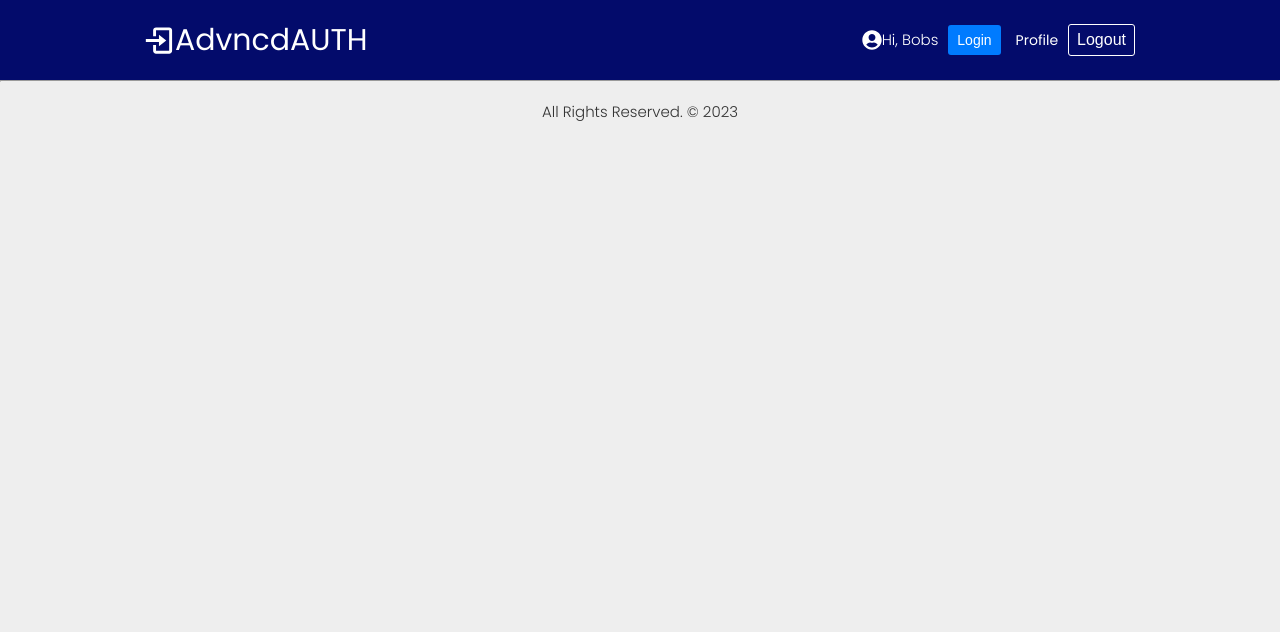
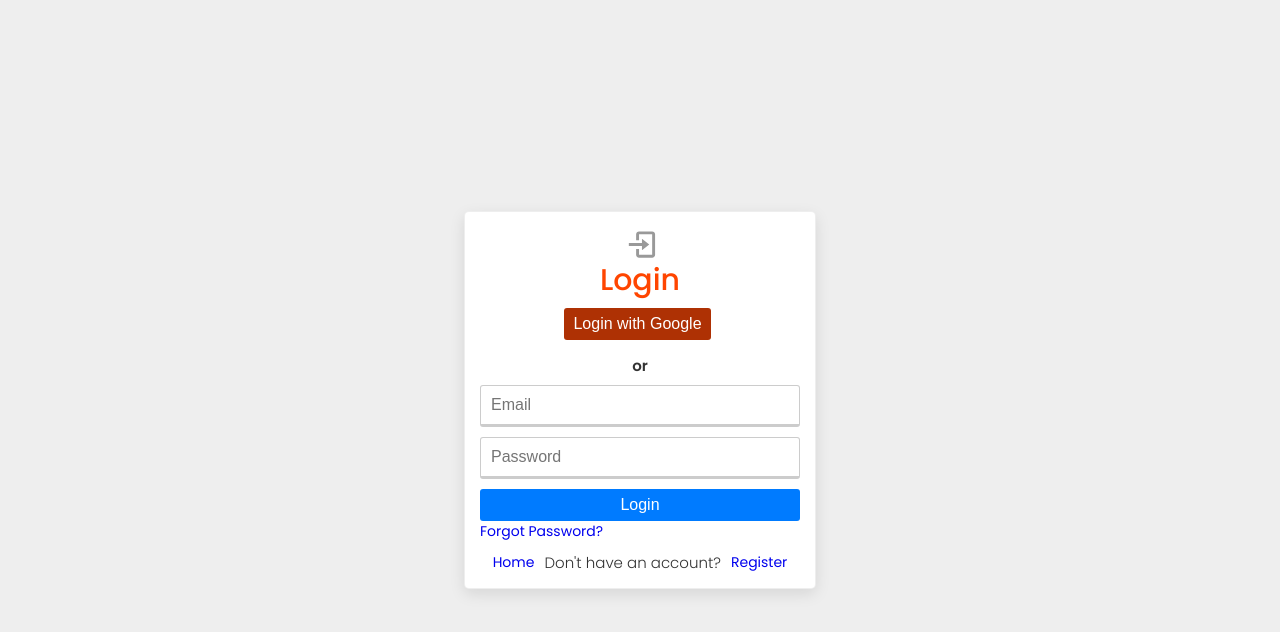
Before and after one commit to BorisLabianca/advanced-auth-app-front, a React (Vite) app: page /login in a window 1280 px wide. Shown: the top 632 px of the page. Built offline with nearby package versions, Linux system fonts and the light colour scheme.

Commit message:
created login page and added condition for header and footer to show or hide

```diff
--- a/src/App.jsx
+++ b/src/App.jsx
@@ -2,6 +2,7 @@
 import Home from "./pages/home/Home";
 import Header from "./components/header/Header";
 import Footer from "./components/footer/Footer";
+import Login from "./pages/auth/Login";
 
 function App() {
   return (
@@ -10,6 +11,7 @@
         <Header />
         <Routes>
           <Route path="/" element={<Home />} />
+          <Route path="/login" element={<Login />} />
         </Routes>
         <Footer />
       </Router>
--- /dev/null
+++ b/src/components/card/Card.jsx
@@ -0,0 +1,7 @@
+import styles from "./Card.module.scss";
+
+const Card = ({ children, cardClass }) => {
+  return <div className={`${styles.card} ${cardClass}`}>{children}</div>;
+};
+
+export default Card;
--- /dev/null
+++ b/src/components/card/Card.module.scss
@@ -0,0 +1,6 @@
+.card {
+  border: 1px solid transparent;
+  border-radius: 5px;
+  box-shadow: var(--box-shadow);
+  overflow: hidden;
+}
--- a/src/components/footer/Footer.jsx
+++ b/src/components/footer/Footer.jsx
@@ -1,6 +1,18 @@
 import React from "react";
+import { useLocation } from "react-router-dom";
 
 const Footer = () => {
+  const { pathname } = useLocation();
+
+  if (
+    pathname === "/login" ||
+    pathname === "/register" ||
+    pathname === "/forgot" ||
+    pathname === "/resetPassword/:resetToken" ||
+    pathname === "/loginWithCode/:email"
+  )
+    return null;
+
   return (
     <>
       <hr className="--color-dark" />
--- a/src/components/header/Header.jsx
+++ b/src/components/header/Header.jsx
@@ -1,28 +1,38 @@
 import { BiLogIn } from "react-icons/bi";
 import { FaUserCircle } from "react-icons/fa";
 import "./Header.scss";
-import { Link, NavLink, useNavigate } from "react-router-dom";
+import { Link, NavLink, useLocation, useNavigate } from "react-router-dom";
 
 const activeLink = ({ isActive }) => (isActive ? "active" : "");
 
 const Header = () => {
+  const { pathname } = useLocation();
   const navigate = useNavigate();
   const goHome = () => {
     navigate("/");
   };
+
+  if (
+    pathname === "/login" ||
+    pathname === "/register" ||
+    pathname === "/forgot" ||
+    pathname === "/resetPassword/:resetToken" ||
+    pathname === "/loginWithCode/:email"
+  )
+    return null;
 
   return (
     <header className="header">
       <nav>
         <div className="logo" onClick={goHome}>
           <BiLogIn size={35} />
-          <span>AdvncdAUTH</span>
+          <span>AdvAUTH</span>
         </div>
 
         <ul className="home-links">
           <li className="--flex-center">
             <FaUserCircle size={20} />
-            <p className="--color-white">Hi, Bobs</p>
+            <p className="--color-white --ml5px">Hi, Bobs</p>
           </li>
           <li>
             <button className="--btn --btn-primary">
--- a/src/index.css
+++ b/src/index.css
@@ -271,6 +271,10 @@
   margin: 0 2rem;
 }
 
+.--ml5px {
+  margin-left: 5px;
+}
+
 /* Padding */
 .--p {
   padding: 1rem;
--- /dev/null
+++ b/src/pages/auth/Auth.module.scss
@@ -0,0 +1,99 @@
+.auth {
+  min-height: 100vh;
+  display: flex;
+  justify-content: center;
+  align-items: center;
+
+  .img {
+    animation: slide-down 0.5s ease;
+  }
+
+  .form {
+    width: 35rem;
+    padding: 1.5rem;
+    animation: slide-up 0.5s ease;
+    background-color: #fff;
+    h2 {
+      color: var(--color-danger);
+      text-align: center;
+    }
+    form {
+      input[type="text"],
+      input[type="email"],
+      input[type="password"] {
+        display: block;
+        font-size: 1.6rem;
+        font-weight: 300;
+        padding: 1rem;
+        margin: 1rem auto;
+        width: 100%;
+        border: 1px solid #ccc;
+        border-bottom: 3px solid #ccc;
+        border-radius: 3px;
+        outline: none;
+
+        &:focus {
+          outline: none;
+          box-shadow: 0 1rem 2rem rgba(0, 0, 0, 0.1);
+          border-bottom: 3px solid #55c57a;
+        }
+
+        &:focus:invalid {
+          border-bottom: 3px solid #ff7730;
+        }
+      }
+      .links {
+        display: flex;
+        justify-content: space-between;
+        margin: 5px 0;
+      }
+
+      p {
+        text-align: center;
+        margin: 1rem;
+      }
+    }
+    .register {
+      display: flex;
+      justify-content: center;
+      align-items: center;
+      margin-top: 1rem;
+    }
+  }
+
+  .group {
+    border: 1px solid var(--light-blue);
+    padding: 5px;
+    margin-bottom: 5px;
+  }
+
+  .indicator {
+    display: flex;
+    justify-content: flex-start;
+    align-items: center;
+    font-size: 10px;
+  }
+
+  @keyframes slide-up {
+    0% {
+      transform: translateY(-5rem);
+    }
+    100% {
+      transform: translateY(0);
+    }
+  }
+  @keyframes slide-down {
+    0% {
+      transform: translateY(5rem);
+    }
+    100% {
+      transform: translateY(0);
+    }
+  }
+}
+
+@media screen and (max-width: 700px) {
+  .img {
+    display: none;
+  }
+}
--- /dev/null
+++ b/src/pages/auth/Login.jsx
@@ -0,0 +1,61 @@
+import { BiLogIn } from "react-icons/bi";
+import Card from "../../components/card/Card";
+import styles from "./Auth.module.scss";
+import { useState } from "react";
+import { Link } from "react-router-dom";
+
+const Login = () => {
+  const [email, setEmail] = useState("");
+  const [password, setPassword] = useState("");
+
+  const handleInputChange = (event) => {};
+
+  const loginUser = (params) => {};
+
+  return (
+    <div className={`container ${styles.auth}`}>
+      <Card>
+        <div className={styles.form}>
+          <div className="--flex-center">
+            <BiLogIn size={35} color="#999" />
+          </div>
+          <h2>Login</h2>
+          <div className="--flex-center">
+            <button className="--btn --btn-google">Login with Google</button>
+          </div>
+          <br />
+          <p className="--text-center --fw-bold">or</p>
+          <form onSubmit={loginUser}>
+            <input
+              type="email"
+              placeholder="Email"
+              required
+              name="email"
+              value={email}
+              onChange={handleInputChange}
+            />
+            <input
+              type="password"
+              placeholder="Password"
+              required
+              name="password"
+              value={password}
+              onChange={handleInputChange}
+            />
+            <button className="--btn --btn-primary --btn-block" type="submit">
+              Login
+            </button>
+          </form>
+          <Link to="/forgot">Forgot Password?</Link>
+          <span className={styles.register}>
+            <Link to="/">Home</Link>
+            <p className="--px">Don't have an account?</p>
+            <Link to="/register">Register</Link>
+          </span>
+        </div>
+      </Card>
+    </div>
+  );
+};
+
+export default Login;
--- a/src/pages/home/Home.jsx
+++ b/src/pages/home/Home.jsx
@@ -1,9 +1,28 @@
+import loginIMG from "../../assets/login.svg";
 import "./Home.scss";
 
 const Home = () => {
   return (
     <div>
-      <h1>Home</h1>
+      <section className="container hero">
+        <div className="hero-text">
+          <h2>MERN Statck Authentication System</h2>
+          <p>
+            Learn and master authentication and authorization using MERN stack.
+          </p>
+          <p>
+            Implement user registration, login, password reset, social login,
+            user permission, email notification, etc...
+          </p>
+          <div className="hero-buttons --flex-start">
+            <button className="--btn --btn-danger">Register</button>
+            <button className="--btn --btn-primary">Login</button>
+          </div>
+        </div>
+        <div className="hero-image">
+          <img src={loginIMG} alt="Login illustration" />
+        </div>
+      </section>
     </div>
   );
 };
```
